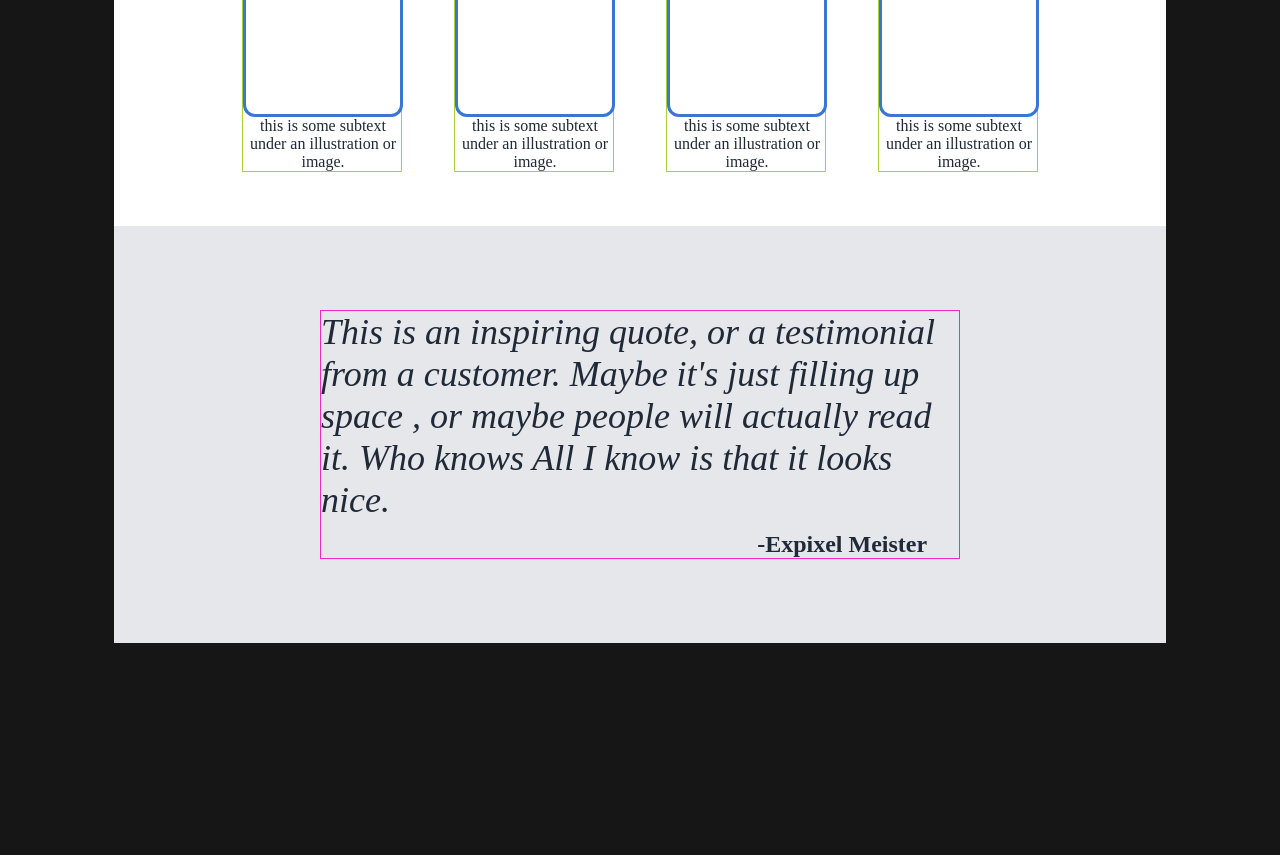
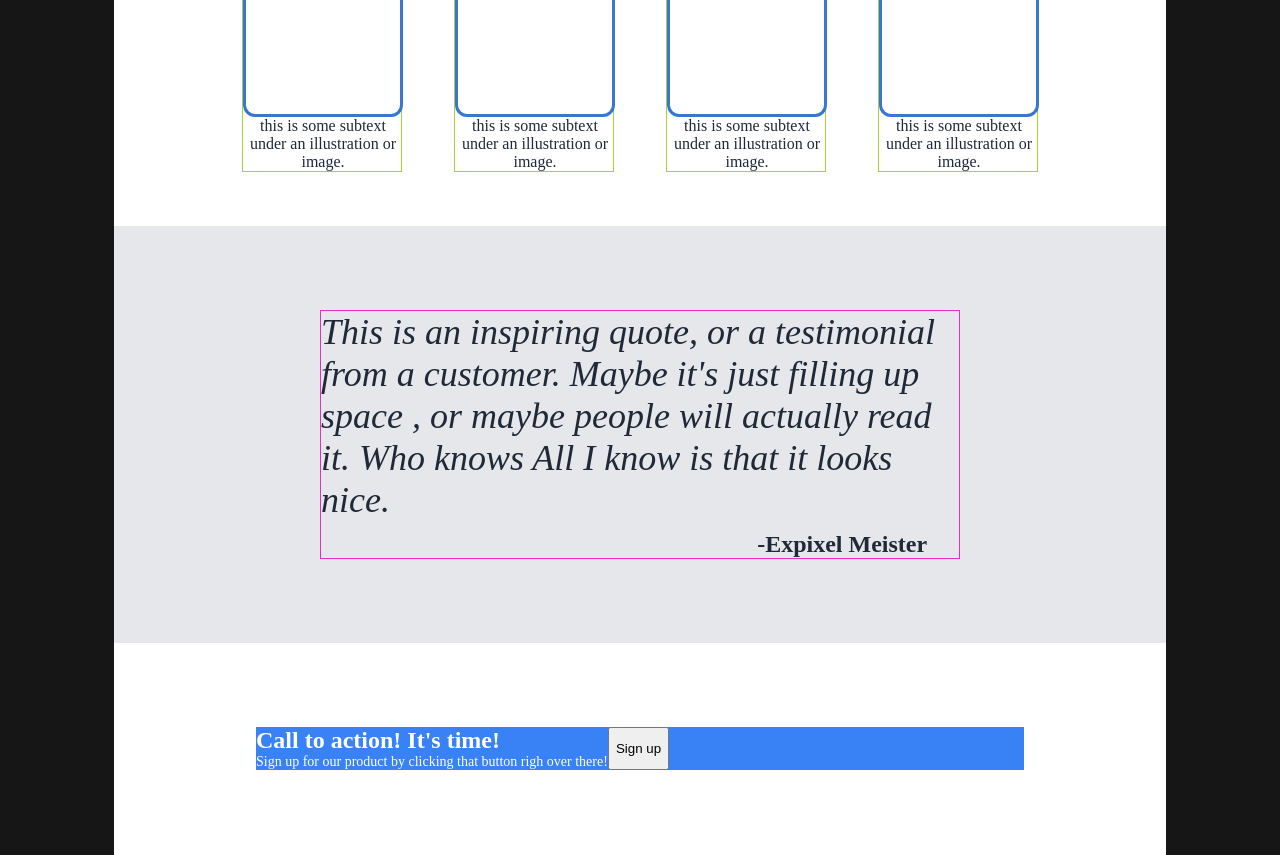
Before and after one commit to ExpixelStudio/Landing-Page-Project, a plain HTML site: page index.html in a window 1280 px wide. Shown: the part 617-1472 px from the top of the page. Before the commit the page ends 1260 px from the top, so only its background shows below. Drawn offline with Linux system fonts and the light colour scheme.

Commit message:
started on section4 , final section layout not complete

```diff
--- a/index.html
+++ b/index.html
@@ -74,5 +74,17 @@
         </div>
     </div>
 
+
+    <div class="section4">
+        <div class="s4-main-container">
+            <div class="signup-container">
+                <div class="signup-text">
+                    <div class="s4-text">Call to action! It's time!</div>
+                    <div class="s4-text">Sign up for our product by clicking that button righ over there!</div>
+                </div>
+                    <div class="signup-button"><button>Sign up</button></div>
+                </div>
+        </div>
+    </div>
 </body>
 </html>
--- a/style.css
+++ b/style.css
@@ -134,7 +134,6 @@ a:link , a:visited{
 .section3 {
     background-color: #e5e7eb;
     color: #1f2937;
-    justify-content: center;
     padding:8% 0 8% 0;
 }
 
@@ -159,8 +158,48 @@ a:link , a:visited{
 }
 .signature{
     padding: 10px 5% 0 0;
-
     font-size: 24px;
     font-weight: bolder;
     text-align: right;
 }
+
+.section4 {
+    background-color: white;
+    padding:8% 0 8% 0;
+}
+
+.s4-main-container{
+    display: flex;
+    justify-content: center;
+
+}
+
+.signup-container {
+    display: flex;
+    width : 60vw;
+    background-color:#3882f6;
+    color : white;
+
+
+}
+
+.signup-text {
+
+
+}
+
+.s4-text:nth-child(1){
+    font-size: 24px;
+    font-weight: bold;
+}
+
+.s4-text:nth-child(2){
+    font-size: 14px;
+    font-weight: lighter;
+}
+
+.signup-button {
+    display: flex;
+    align-content: center;
+
+}
```
